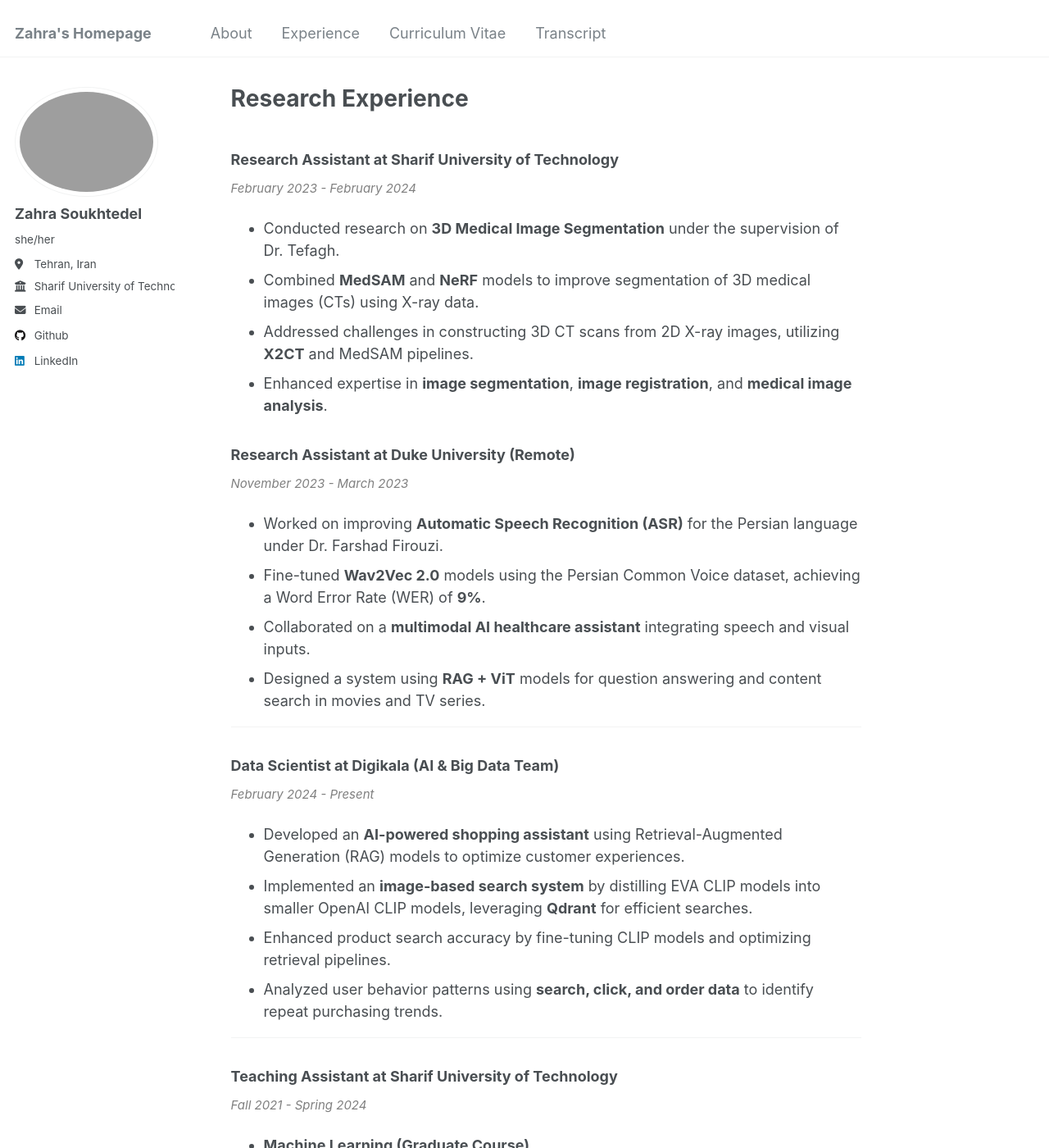
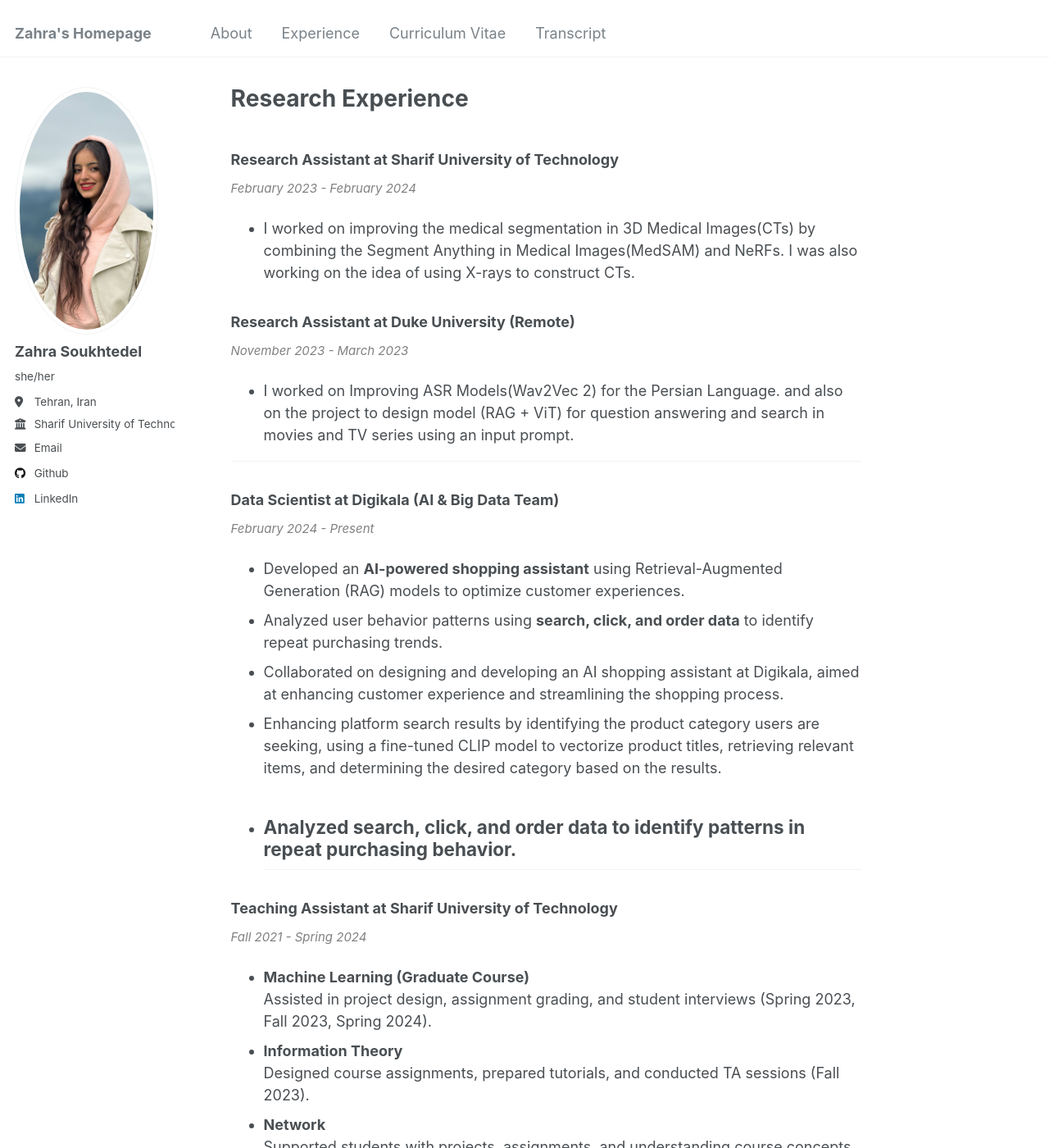
Before and after one commit to zahraSoukhtedel/zahraSoukhtedel.github.io, a Jekyll site: the page built from _pages/experience.md, in a window 1280 px wide and 1400 px high. Shown: the whole window at 82% size. Built offline with Jekyll 4.4.1, drawn with Linux system fonts in a browser that asks for light colours.

Commit message:
website modified 2

```diff
--- a/_config.yml
+++ b/_config.yml
@@ -21,7 +21,7 @@ repository               : "zahraSoukhtedel/zahrasoukhtedel.github.io"
 #               Additional customization can be done by editing /_includes/author-profile.html
 author:
   # Biographic information
-  avatar           : "avatar.png"
+  avatar           : "avatar.jpg"
   name             : "Zahra Soukhtedel"
   pronouns         : "she/her"
   bio              : #"Short biography for the left-hand sidebar"
--- a/_pages/experience.md
+++ b/_pages/experience.md
@@ -10,27 +10,21 @@ redirect_from:
 
 ### **Research Assistant at Sharif University of Technology**
 *<span style="font-size: smaller; color: gray;"> February 2023 - February 2024</span>*
-- Conducted research on **3D Medical Image Segmentation** under the supervision of Dr. Tefagh.
-- Combined **MedSAM** and **NeRF** models to improve segmentation of 3D medical images (CTs) using X-ray data.
-- Addressed challenges in constructing 3D CT scans from 2D X-ray images, utilizing **X2CT** and MedSAM pipelines.
-- Enhanced expertise in **image segmentation**, **image registration**, and **medical image analysis**.
+- I worked on improving the medical segmentation in 3D Medical Images(CTs) by combining the Segment Anything in Medical Images(MedSAM) and NeRFs. I was also working on the idea of using X-rays to construct CTs.
 
 ### **Research Assistant at Duke University (Remote)**
 *<span style="font-size: smaller; color: gray;"> November 2023 - March 2023</span>*
-- Worked on improving **Automatic Speech Recognition (ASR)** for the Persian language under Dr. Farshad Firouzi.
-- Fine-tuned **Wav2Vec 2.0** models using the Persian Common Voice dataset, achieving a Word Error Rate (WER) of **9%**.
-- Collaborated on a **multimodal AI healthcare assistant** integrating speech and visual inputs.
-- Designed a system using **RAG + ViT** models for question answering and content search in movies and TV series.
+- I worked on Improving ASR Models(Wav2Vec 2) for the Persian Language. and also on the project to design model (RAG + ViT) for question answering and search in movies and TV series using an input prompt.
 
 ---
 
 ### **Data Scientist at Digikala (AI & Big Data Team)**
 *<span style="font-size: smaller; color: gray;"> February 2024 - Present</span>*
 - Developed an **AI-powered shopping assistant** using Retrieval-Augmented Generation (RAG) models to optimize customer experiences.
-- Implemented an **image-based search system** by distilling EVA CLIP models into smaller OpenAI CLIP models, leveraging **Qdrant** for efficient searches.
-- Enhanced product search accuracy by fine-tuning CLIP models and optimizing retrieval pipelines.
 - Analyzed user behavior patterns using **search, click, and order data** to identify repeat purchasing trends.
-
+-  Collaborated on designing and developing an AI shopping assistant at Digikala, aimed at enhancing customer experience and streamlining the shopping process.
+- Enhancing platform search results by identifying the product category users are seeking, using a fine-tuned CLIP model to vectorize product titles, retrieving relevant items, and determining the desired category based on the results.
+- Analyzed search, click, and order data to identify patterns in repeat purchasing behavior.
 ---
 
 ### **Teaching Assistant at Sharif University of Technology**
```
